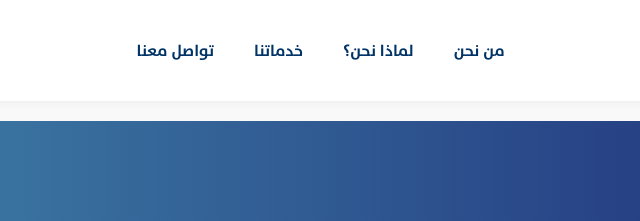
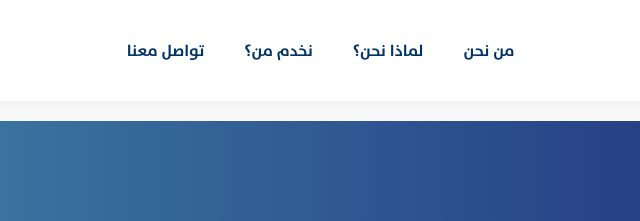
Before and after one commit to Azyz25/oes-landing, a plain HTML site: page index.html in a window 1280 px wide. Shown: the top 221 px of the page, 316-956 px from the left. Drawn offline with Linux system fonts and the light colour scheme; no server answers.

Commit message:
Update index.html

```diff
--- a/index.html
+++ b/index.html
@@ -34,7 +34,7 @@
       <nav>
         <a href="#about">من نحن</a>
         <a href="#why-us">لماذا نحن؟</a>
-        <a href="#audience">خدماتنا</a>
+        <a href="#audience">نخدم من؟</a>
         <a href="#contact">تواصل معنا</a>
       </nav>
 
@@ -42,7 +42,7 @@
       <div id="mobileMenu" class="mobile-menu">
         <a href="#about" onclick="toggleMenu()">من نحن</a>
         <a href="#why-us" onclick="toggleMenu()">لماذا نحن؟</a>
-        <a href="#audience" onclick="toggleMenu()">خدماتنا</a>
+        <a href="#audience" onclick="toggleMenu()">نخدم من؟</a>
         <a href="#contact" onclick="toggleMenu()">تواصل معنا</a>
       </div>
 
```
